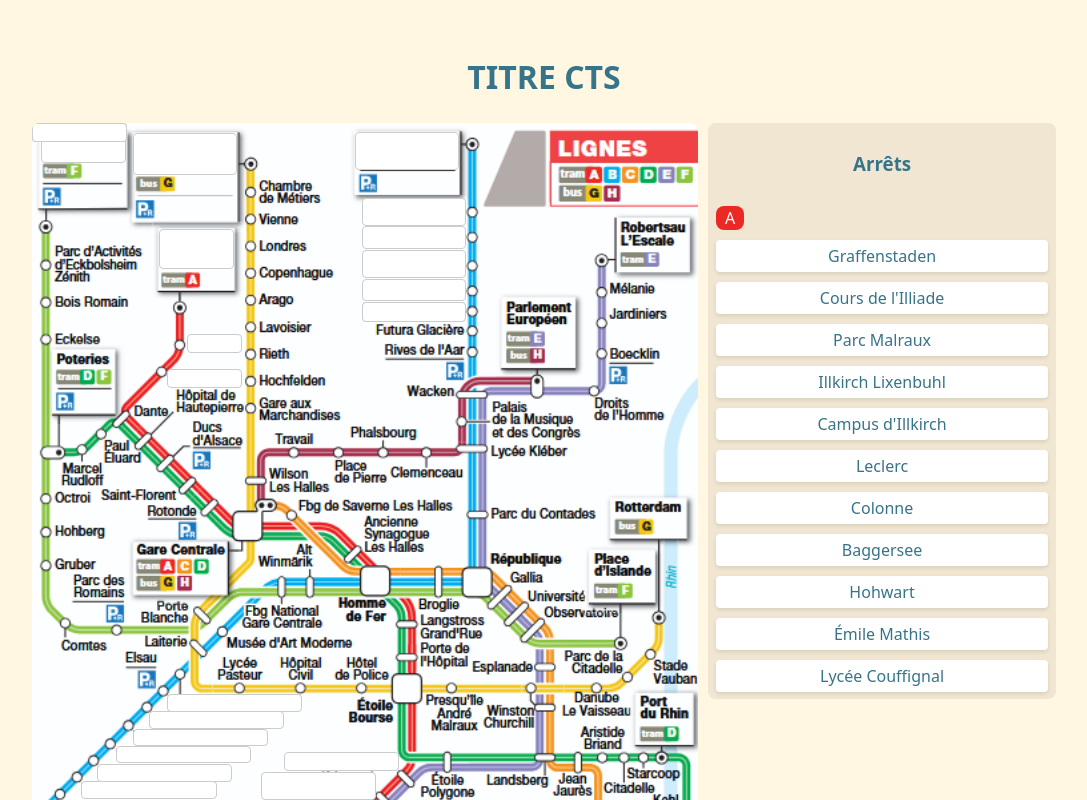
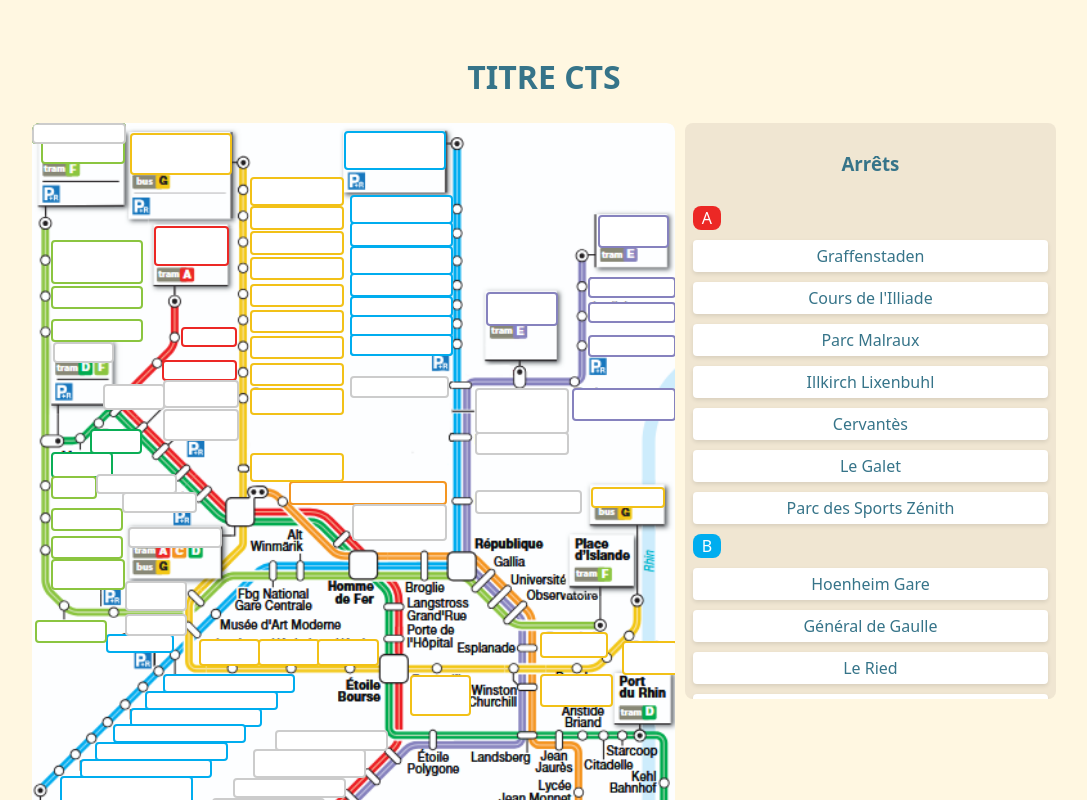
Before and after one commit to oumbguet/cts-finder, a React (Vite) app: page / in a window 1280 px wide. Shown: the top 800 px of the page, without its empty margins (96-1183 px from the left). Built offline with nearby package versions, Linux system fonts and the light colour scheme.

Commit message:
feat: add color

```diff
--- a/src/DropZone.tsx
+++ b/src/DropZone.tsx
@@ -1,6 +1,6 @@
 import { useDrop } from "react-dnd";
 
-export const DropZone = ({ id, solution, position, assignedLabel, onDrop, removeLabel, toggleSolution, checkResult }: any) => {
+export const DropZone = ({ id, solution, position, color, assignedLabel, onDrop, removeLabel, toggleSolution, checkResult }: any) => {
     const [{ isOver, canDrop }, drop] = useDrop(() => ({
         accept: "LABEL",
         drop: (item: any) => onDrop(id, item.label),
@@ -29,7 +29,7 @@
                 width: `${position[2]}%`,
                 height: `${position[3]}%`,
                 borderRadius: "4px",
-                border: "1px solid #ccc",
+                border: `2px solid ${color || "#ccc"}`,
                 backgroundColor: highlight,
                 color: "black",
                 fontSize: "0.9em",
--- a/src/Map.tsx
+++ b/src/Map.tsx
@@ -2,6 +2,7 @@
 import map from './assets/map.png';
 import { stops } from "./data";
 import { DropZone } from "./DropZone";
+import { lines } from "./data";
 
 const Map = ({ onResize, assignments, setAssignments, toggleSolution, checkResult }: any) => {
     const handleDrop = (zoneId: any, label: any) => {
@@ -34,7 +35,7 @@
                 height: 'auto',
             }} />
             {stops.map((stop) => (
-                <DropZone id={stop.name} key={stop.name} solution={stop.name} position={stop.position} assignedLabel={assignments[stop.name]} onDrop={handleDrop} toggleSolution={toggleSolution} checkResult={checkResult} removeLabel={() => {
+                <DropZone id={stop.name} key={stop.name} solution={stop.name} position={stop.position} color={stop.lines.length == 1 ? lines.find((line: any) => line.name == stop.lines[0])?.color : "#ccc"} assignedLabel={assignments[stop.name]} onDrop={handleDrop} toggleSolution={toggleSolution} checkResult={checkResult} removeLabel={() => {
                     setAssignments((prev: any) => {
                         const newAssignments = { ...prev };
                         delete newAssignments[stop.name];
--- a/src/data.tsx
+++ b/src/data.tsx
@@ -12,49 +12,98 @@
     { name: "Cours de l'Illiade", lines: ["A"], position: [5, 97, 10.8, 2.5] },
     { name: "Parc Malraux", lines: ["A"], position: [16.1, 97, 10.8, 2.5] },
     { name: "Illkirch Lixenbuhl", lines: ["A"], position: [27.2, 97, 10.8, 2.5] },
-    { name: "Campus d'Illkirch", lines: ["A"], position: [37.2, 94.1, 17.4, 2.2] },
-    { name: "Leclerc", lines: ["A"], position: [16.4, 90, 17, 2] },
-    { name: "Colonne", lines: ["A"], position: [19.4, 87.3, 17, 2] },
-    { name: "Baggersee", lines: ["A"], position: [41.4, 88.9, 17, 2] },
-    { name: "Hohwart", lines: ["A"], position: [24.7, 83.3, 17, 2] },
-    { name: "Émile Mathis", lines: ["A"], position: [28, 80.8, 17, 2] },
-    { name: "Lycée Couffignal", lines: ["A"], position: [31.2, 78.4, 17, 2] },
-    { name: "Krimmeri Stade de la Meinau", lines: ["A"], position: [34.4, 75, 17, 3] },
-    { name: "Schluthfeld", lines: ["A"], position: [37.8, 72.7, 17, 2] },
     { name: "Cervantès", lines: ["A"], position: [20.2, 28.4, 11, 2] },
     { name: "Le Galet", lines: ["A"], position: [23.2, 24.4, 8, 2] },
     { name: "Parc des Sports Zénith", lines: ["A"], position: [19, 12.3, 11, 4.4] },
 
     { name: "Hoenheim Gare", lines: ["B"], position: [48.5, 1, 15.3, 4.2] },
-    { name: "Général de Gaulle", lines: ["B"], position: [49.5, 8.7, 15.3, 3] },
+    { name: "Général de Gaulle", lines: ["B"], position: [49.5, 8.6, 15.3, 3] },
     { name: "Le Ried", lines: ["B"], position: [49.5, 11.9, 15.3, 2.5] },
     { name: "Lycée Marc Bloch", lines: ["B"], position: [49.5, 14.7, 15.3, 3] },
     { name: "Pont Phario", lines: ["B"], position: [49.5, 18, 15.3, 2.4] },
     { name: "Le Marais", lines: ["B"], position: [49.5, 20.7, 15.3, 2.1] },
-    { name: "Futura Glacière", lines: ["B"], position: [49.5, 20.7, 15.3, 2.1] },
+    { name: "Futura Glacière", lines: ["B"], position: [49.5, 23, 15.3, 2.1] },
+    { name: "Rives de l'Aar", lines: ["B"], position: [49.5, 25.3, 15.3, 2.1] },
+    { name: "Elsau", lines: ["B"], position: [49.5, 25.3, 15.3, 2.1] },
+    { name: "Montagne Verte", lines: ["B"], position: [20.3, 66, 20, 1.8] },
+    { name: "Elsau", lines: ["B"], position: [11.5, 61.2, 10, 1.8] },
+    { name: "Martin Schongauer", lines: ["B"], position: [17.6, 68, 20, 1.8] },
+    { name: "Elmerforst", lines: ["B"], position: [15.2, 70, 20, 1.8] },
+    { name: "Wihrel", lines: ["B"], position: [12.6, 72, 20, 1.8] },
+    { name: "Ostwald Hôtel de Ville", lines: ["B"], position: [9.8, 74.1, 20, 1.8] },
+    { name: "Bohrie", lines: ["B"], position: [7.4, 76.1, 20, 1.8] },
+    { name: "Lingolsheim Alouettes", lines: ["B"], position: [4.4, 78.2, 20, 3] },
     { name: "Lingolsheim Tiergartel", lines: ["B"], position: [1, 82.3, 11.8, 3.3] },
-    { name: "Lingolsheim Alouettes", lines: ["B"], position: [4.4, 78.2, 20, 3] },
-    { name: "Bohrie", lines: ["B"], position: [7.4, 76.1, 20, 1.8] },
-    { name: "Ostwald Hôtel de Ville", lines: ["B"], position: [9.8, 74.1, 20, 1.8] },
-    { name: "Wihrel", lines: ["B"], position: [12.6, 72, 20, 1.8] },
-    { name: "Elmerforst", lines: ["B"], position: [15.2, 70, 20, 1.8] },
-    { name: "Martin Schongauer", lines: ["B"], position: [17.6, 68, 20, 1.8] },
-    { name: "Montagne Verte", lines: ["B"], position: [20.3, 66, 20, 1.8] },
 
     { name: "Lycée Jean Monnet", lines: ["C"], position: [0, 0, 14, 2] },
+    { name: "Fbg de Saverne Les Halles", lines: ["C"], position: [40, 42.9, 24, 2.4] },
 
     { name: "Kehl Bahnhof", lines: ["D"], position: [0, 0, 14, 2] },
+    { name: "Marcel Rudloff", lines: ["D"], position: [3, 39.4, 9, 2.6] },
+    { name: "Paul Éluard", lines: ["D"], position: [9, 36.6, 7.5, 2.6] },
 
-    { name: "Mélanie", lines: ["E"], position: [0, 0, 14, 2] },
+    { name: "Robertsau l'Escale", lines: ["E"], position: [88, 11, 10.4, 3.5] },
+    { name: "Mélanie", lines: ["E"], position: [86.5, 18.4, 13, 2.1] },
+    { name: "Jardiniers", lines: ["E"], position: [86.5, 21.4, 13, 2.1] },
+    { name: "Boecklin", lines: ["E"], position: [86.5, 25.4, 13, 2.1] },
+    { name: "Droits de l'Homme", lines: ["E"], position: [84, 31.7, 15.5, 3.5] },
+    { name: "Parlement Européen", lines: ["E"], position: [70.6, 20.3, 10.6, 3.5] },
 
     { name: "Place d'Islande", lines: ["F"], position: [0, 0, 14, 2] },
-    { name: "Comtes", lines: ["F"], position: [0, 0, 14, 2] },
+    { name: "Parc des Romains", lines: ["F"], position: [3, 52.2, 10.8, 3.3] },
+    { name: "Comtes", lines: ["F"], position: [0.5, 59.5, 10.5, 2.3] },
+    { name: "Gruber", lines: ["F"], position: [3, 49.4, 10.5, 2.3] },
+    { name: "Hohberg", lines: ["F"], position: [3, 46.1, 10.5, 2.3] },
+    { name: "Octroi", lines: ["F"], position: [3, 42.3, 6.5, 2.3] },
+    { name: "Eckelse", lines: ["F"], position: [3, 23.5, 13.6, 2.3] },
+    { name: "Bois Romain", lines: ["F"], position: [3, 19.5, 13.6, 2.3] },
+    { name: "Parc d'Activités d'Eckbolsheim Zénith", lines: ["F"], position: [3, 14, 13.6, 4.8] },
     { name: "Wolfisheim Henri Rendu", lines: ["F"], position: [1.4, 1.2, 12.4, 3.2] },
 
     { name: "Espace Européen de l'Entreprise", lines: ["G"], position: [15.2, 1.2, 15.3, 4.6] },
-    { name: "Rotterdam", lines: ["G"], position: [0, 0, 14, 2] },
+    { name: "Chambre de Métiers", lines: ["G"], position: [33.9, 6.5, 14, 3] },
+    { name: "Vienne", lines: ["G"], position: [33.9, 10, 14, 2.3] },
+    { name: "Londres", lines: ["G"], position: [33.9, 13, 14, 2.3] },
+    { name: "Copenhague", lines: ["G"], position: [33.9, 16, 14, 2.3] },
+    { name: "Arago", lines: ["G"], position: [33.9, 19.3, 14, 2.3] },
+    { name: "Lavoisier", lines: ["G"], position: [33.9, 22.4, 14, 2.3] },
+    { name: "Rieth", lines: ["G"], position: [33.9, 25.5, 14, 2.3] },
+    { name: "Hochfelden", lines: ["G"], position: [33.9, 28.7, 14, 2.3] },
+    { name: "Gare aux Marchandises", lines: ["G"], position: [33.9, 31.7, 14, 2.8] },
+    { name: "Wilson Les Halles", lines: ["G"], position: [33.9, 39.5, 14, 3] },
+    { name: "Lycée Pasteur", lines: ["G"], position: [26, 61.8, 8.8, 2.8] },
+    { name: "Hôpital Civil", lines: ["G"], position: [35.2, 61.8, 9, 2.8] },
+    { name: "Hôtel de Police", lines: ["G"], position: [44.4, 61.8, 9, 2.8] },
+    { name: "Presqu'île André Malraux", lines: ["G"], position: [58.8, 66.1, 8.8, 4.4] },
+    { name: "Danube Le Vaisseau", lines: ["G"], position: [79, 66, 10.8, 3.4] },
+    { name: "Parc de la Citadelle", lines: ["G"], position: [79, 61, 10, 2.6] },
+    { name: "Stade Vauban", lines: ["G"], position: [91.8, 62, 8, 3.6] },
+    { name: "Rotterdam", lines: ["G"], position: [87, 43.6, 10.9, 2] },
 
     { name: "Esplanade", lines: ["C", "E"], position: [0, 0, 14, 2] },
+    { name: "Wacken", lines: ["E", "B"], position: [49.5, 30.3, 14.8, 2.1] },
+    { name: "Palais de la Musique et des Congrès", lines: ["E", "B"], position: [68.9, 31.8, 14, 5] },
+    { name: "Lycée Kléber", lines: ["E", "B"], position: [68.9, 37, 14, 2.3] },
+    { name: "Parc du Contades", lines: ["E", "B"], position: [68.9, 44, 16, 2.3] },
+    { name: "Poteries", lines: ["D", "F"], position: [3.2, 26.2, 9, 2.1] },
+    { name: "Porte Blanche", lines: ["F", "G"], position: [14.5, 54.8, 9, 3.2] },
+    { name: "Laiterie", lines: ["B", "G"], position: [14.5, 58.8, 9, 2.1] },
+    { name: "Gare Centrale", lines: ["A", "C", "D", "G"], position: [15, 48.4, 14, 2] },
+    { name: "Rotonde", lines: ["A", "D"], position: [14, 44.2, 11, 2] },
+    { name: "Saint-Florent", lines: ["A", "D"], position: [10, 42, 12, 2] },
+    { name: "Dante", lines: ["D", "A"], position: [11, 31.3, 9, 2.6] },
+    { name: "Hôpital de Hautepierre", lines: ["D", "A"], position: [20.4, 30.8, 11.2, 2.8] },
+    { name: "Ducs d'Alsace", lines: ["D", "A"], position: [20.4, 34.2, 11.2, 3.4] },
+    { name: "Campus d'Illkirch", lines: ["A", "E"], position: [37.2, 94.1, 17.4, 2.2] },
+    { name: "Leclerc", lines: ["A", "E"], position: [16.4, 90, 17, 2] },
+    { name: "Colonne", lines: ["A", "E"], position: [19.4, 87.3, 17, 2] },
+    { name: "Baggersee", lines: ["A", "E"], position: [41.4, 88.9, 17, 2] },
+    { name: "Hohwart", lines: ["A", "E"], position: [24.7, 83.3, 17, 2] },
+    { name: "Émile Mathis", lines: ["A", "E"], position: [28, 80.8, 17, 2] },
+    { name: "Lycée Couffignal", lines: ["A", "E"], position: [31.2, 78.4, 17, 2] },
+    { name: "Krimmeri Stade de la Meinau", lines: ["A", "E"], position: [34.4, 75, 17, 3] },
+    { name: "Schluthfeld", lines: ["A", "E"], position: [37.8, 72.7, 17, 2] },
+    { name: "Ancienne Synagogue Les Halles", lines: ["A", "D"], position: [49.8, 45.6, 14.2, 4] },
 ];
 
 export { lines, stops };
```
Also changed, not shown: src/assets/map.png, src/assets/map_old.png (added).
